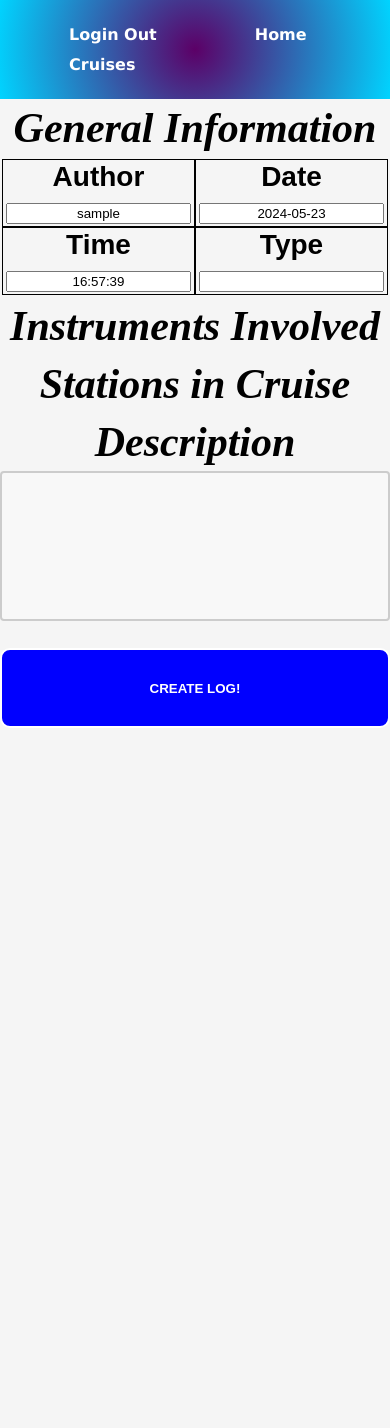
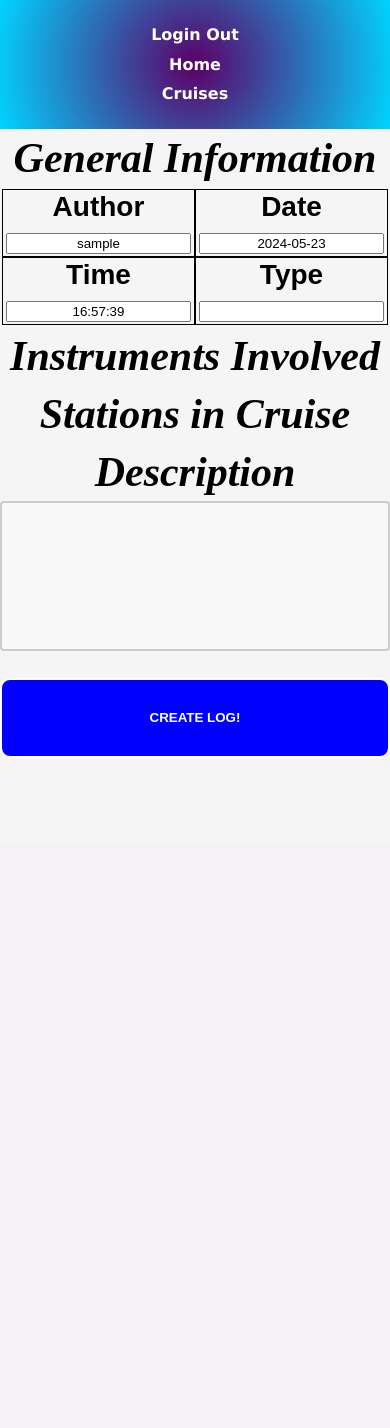
Before and after one commit to nfsi-canada/elogbook, a PHP site: page /logCreation.php?CID=1 in a window 390 px wide. After the commit the page ends 758 px from the top, so only its background shows below. Run offline with PHP 8.4, Linux system fonts and the light colour scheme; the visitor is signed in with stand-in values (Sample User, id 1); data that the repository does not hold is empty.

Commit message:
the log creatin page is done

```diff
--- a/root/CSS/logCreation.css
+++ b/root/CSS/logCreation.css
@@ -9,7 +9,7 @@
 button
 {
     width: 40%;
-    height: 10%;
+    height: 80px;
     border-radius: 10px;
     border: white solid 2px;
     background-color: blue;
@@ -40,6 +40,9 @@ textarea {
     border-radius: 4px;
     background-color: #f8f8f8;
     resize: none;
+}
+.menu {
+    display: flex;
 }
 /* ===============================
    Mobile Styles: 0px to 768px
@@ -74,7 +77,7 @@ textarea {
     }
     #done{
         left: 0px;
-        height: 800px;
+        height: 100%;
         width: 100%;
     }
     #dbutt{
@@ -87,6 +90,9 @@ textarea {
         box-sizing: border-box;
         float: left;
         border: 1px solid;
+    }
+    .menu {
+      flex-direction: column;
     }
 }
 /* ===============================
@@ -130,7 +136,7 @@ textarea {
     }
     #done{
         left: 0px;
-        height: 800px;
+        height: 100%;
         width: 100%;
     }
     #dbutt{
@@ -182,7 +188,7 @@ textarea {
     }
     #done{
         left: 0px;
-        height: 800px;
+        height: 100%;
         width: 100%;
     }
     #dbutt{
@@ -202,4 +208,7 @@ textarea {
     table{
         width: 98%;
     }
+    .ul{
+        width: 10%;
+    }
 }
```
Also changed, not shown: 3 other files.
